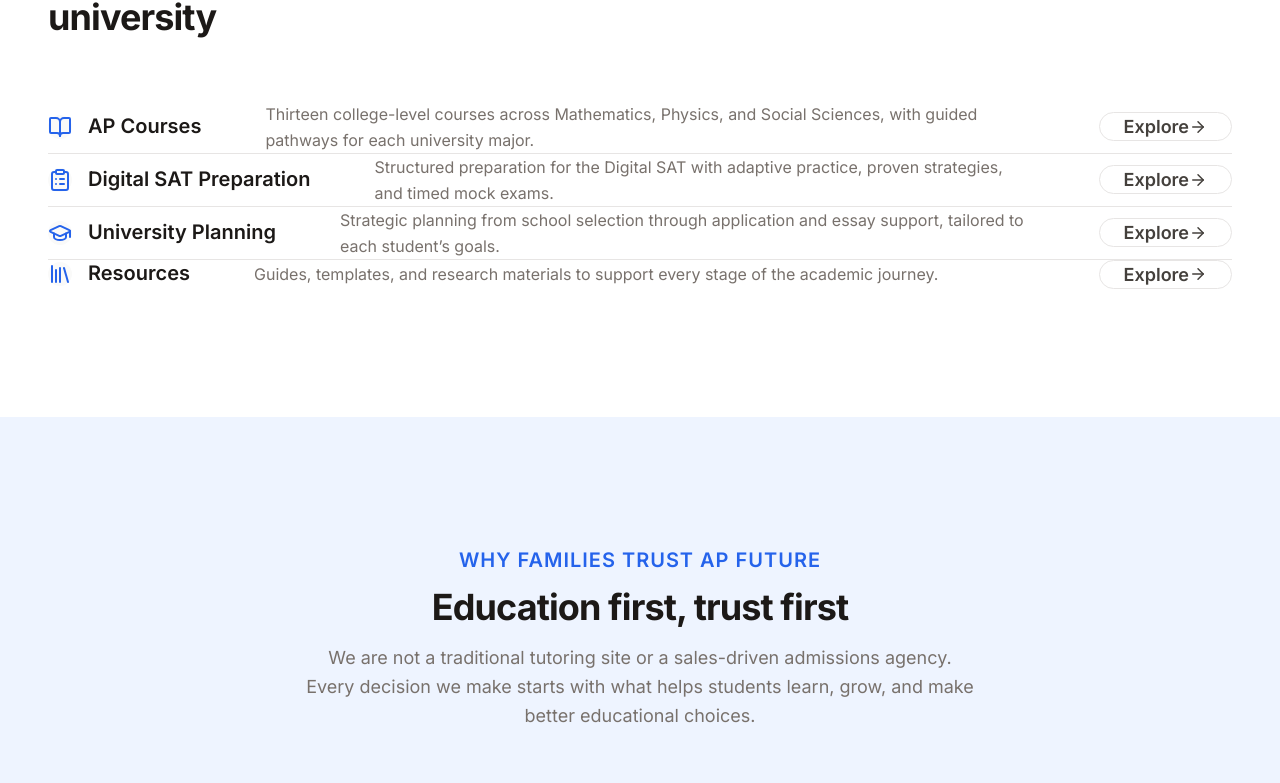
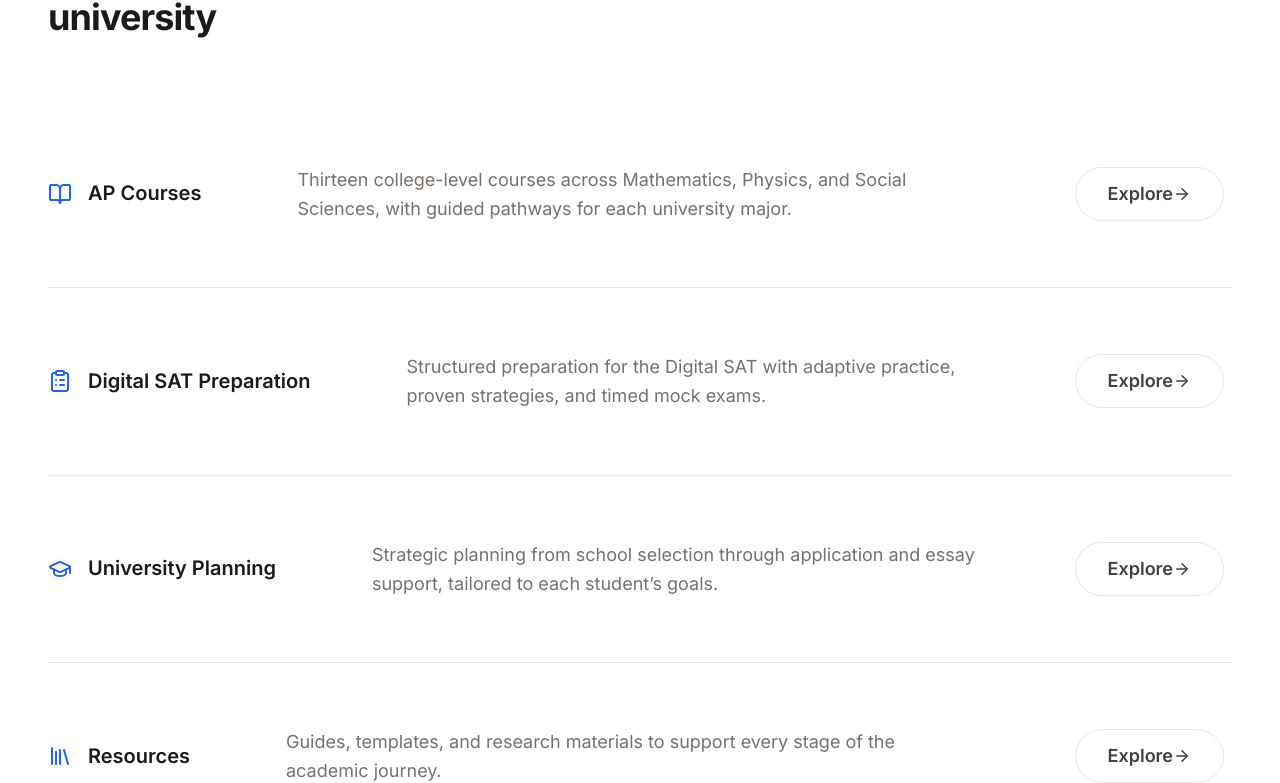
Before and after one commit to apex2012/ap-future, a React (Vite) app: page / in a window 1280 px wide. Shown: the part 1819-2602 px from the top of the page. Built offline with nearby package versions, Linux system fonts and the light colour scheme.

Commit message:
Refine Services section layout

```diff
--- a/src/pages/HomePage.tsx
+++ b/src/pages/HomePage.tsx
@@ -187,7 +187,7 @@
             </h2>
           </div>
 
-          <div className="space-y-0 divide-y divide-neutral-200">
+          <div className="divide-y divide-neutral-200">
             {services.map((service) => (
               <motion.div
                 key={service.title}
@@ -195,9 +195,9 @@
                 whileInView={{ opacity: 1, y: 0 }}
                 viewport={{ once: true, margin: '-80px' }}
                 transition={{ duration: 0.4, ease: 'easeOut' }}
-                className="group flex flex-col gap-6 py-7 sm:flex-row sm:items-center sm:gap-10"
+                className="group flex flex-col gap-6 py-10 sm:flex-row sm:items-center sm:gap-12"
               >
-                <div className="flex flex-shrink-0 items-center gap-4 sm:w-72">
+                <div className="flex flex-shrink-0 items-center gap-4 sm:w-64">
                   <span className="flex h-14 w-14 items-center justify-center rounded-xl bg-neutral-50 text-primary-600 transition-all duration-300 group-hover:bg-primary-50 group-hover:shadow-md">
                     {service.icon}
                   </span>
@@ -205,12 +205,14 @@
                     {service.title}
                   </h3>
                 </div>
-                <p className="flex-1 text-base leading-relaxed text-neutral-500">
-                  {service.description}
-                </p>
+                <div className="flex-1">
+                  <p className="max-w-prose text-lg leading-relaxed text-neutral-500">
+                    {service.description}
+                  </p>
+                </div>
                 <Link
                   to={service.href}
-                  className="inline-flex flex-shrink-0 items-center gap-1.5 self-start rounded-full border border-neutral-200 px-5 py-2.5 text-[18px] font-semibold text-neutral-700 transition-all duration-200 hover:border-neutral-300 hover:bg-neutral-50 hover:text-primary-600 sm:self-center"
+                  className="inline-flex flex-shrink-0 items-center gap-1.5 self-start rounded-full border border-neutral-200 px-6 py-3 text-lg font-semibold text-neutral-700 transition-all duration-200 hover:border-neutral-300 hover:bg-neutral-50 hover:text-primary-600 sm:self-center sm:mr-2"
                 >
                   Explore
                   <ArrowRight size={18} className="transition-transform duration-200 group-hover:translate-x-0.5" />
```
